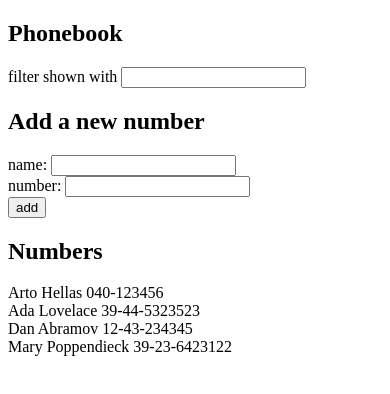
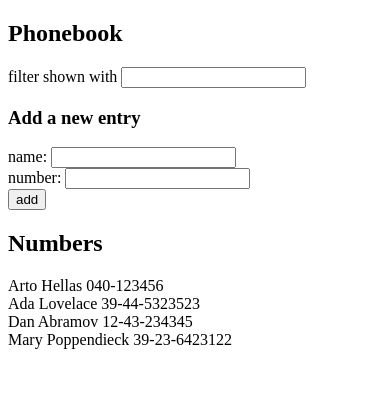
Before and after one commit to pbisaillon/fullstackopen2023, a React (Vite) app in the folder part2/phonebook/: page / in a window 390 px wide. Shown: the top 394 px of the page. Built offline with nearby package versions, Linux system fonts and the light colour scheme.

Commit message:
feat: 2.10 phonebook step 5

```diff
--- a/part2/phonebook/src/App.jsx
+++ b/part2/phonebook/src/App.jsx
@@ -1,8 +1,7 @@
 import { useState } from 'react'
-
-const Persons = ({ persons }) => persons.map(person => <div key={person.id}> {person.name} {person.number}</div>)
-
-
+import PersonForm from './components/PersonForm'
+import Persons from './components/Persons'
+import Filter from './components/Filter'
 
 const App = () => {
   const [persons, setPersons] = useState([
@@ -19,26 +18,6 @@ const App = () => {
   const personsToShow = newSearch === ''
   ? persons
   : persons.filter(person => person.name.toLowerCase().includes(newSearch.toLowerCase()) )
-
-
-  const addPerson = (event) => {
-    event.preventDefault()
-
-    const index = persons.findIndex((e) => e.name === newName)
-
-    if (index === -1) {
-      const personObject = {
-        name: newName,
-        number: newNumber,
-        id: persons.length + 1,
-      }
-      setPersons(persons.concat(personObject))
-    } else {
-      alert(`${newName} already exists in the phonebook!`)
-    }
-  }
-
-
 
   const handlePersonChange = (event) => {
     console.log(event.target.value)
@@ -58,19 +37,17 @@ const App = () => {
   return (
     <div>
       <h2>Phonebook</h2>
-      filter shown with <input value={newSearch} onChange={handleSearchChange} />
-      <h2>Add a new number</h2>
-      <form onSubmit={addPerson}>
-        <div>
-          name: <input value={newName} onChange={handlePersonChange} />
-        </div>
-        <div>
-           number: <input value={newNumber} onChange={handleNumberChange} />
-        </div>
-        <div>
-          <button type="submit">add</button>
-        </div>
-      </form>
+      <Filter newSearch={newSearch} handleSearchChange={handleSearchChange} />
+      <h3>Add a new entry</h3>
+      <PersonForm
+        newName={newName}
+        handlePersonChange={handlePersonChange}
+        newNumber={newNumber}
+        handleNumberChange={handleNumberChange}
+        persons={persons}
+        setPersons={setPersons}
+      />
+
       <h2>Numbers</h2>
       <Persons persons={personsToShow} />
     </div>
--- /dev/null
+++ b/part2/phonebook/src/components/Filter.jsx
@@ -0,0 +1,7 @@
+const Filter = ({newSearch, handleSearchChange}) => {
+    return (
+        <div>filter shown with <input value={newSearch} onChange={handleSearchChange} /></div>
+    )
+}
+
+export default Filter
--- /dev/null
+++ b/part2/phonebook/src/components/PersonForm.jsx
@@ -0,0 +1,34 @@
+const PersonForm = ({newName, handlePersonChange, newNumber, handleNumberChange, persons, setPersons}) => {
+    const addPerson = (event) => {
+        event.preventDefault()
+        const index = persons.findIndex((e) => e.name === newName)
+
+        if (index === -1) {
+          const personObject = {
+            name: newName,
+            number: newNumber,
+            id: persons.length + 1,
+          }
+          setPersons(persons.concat(personObject))
+        } else {
+          alert(`${newName} already exists in the phonebook!`)
+        }
+      }
+
+    return(
+    <form onSubmit={addPerson}>
+    <div>
+        name: <input value={newName} onChange={handlePersonChange} />
+    </div>
+    <div>
+        number: <input value={newNumber} onChange={handleNumberChange} />
+    </div>
+    <div>
+        <button type="submit">add</button>
+    </div>
+    </form>
+)}
+
+
+
+export default PersonForm
--- /dev/null
+++ b/part2/phonebook/src/components/Persons.jsx
@@ -0,0 +1,3 @@
+const Persons = ({ persons }) => persons.map(person => <div key={person.id}> {person.name} {person.number}</div>)
+
+export default Persons
```
